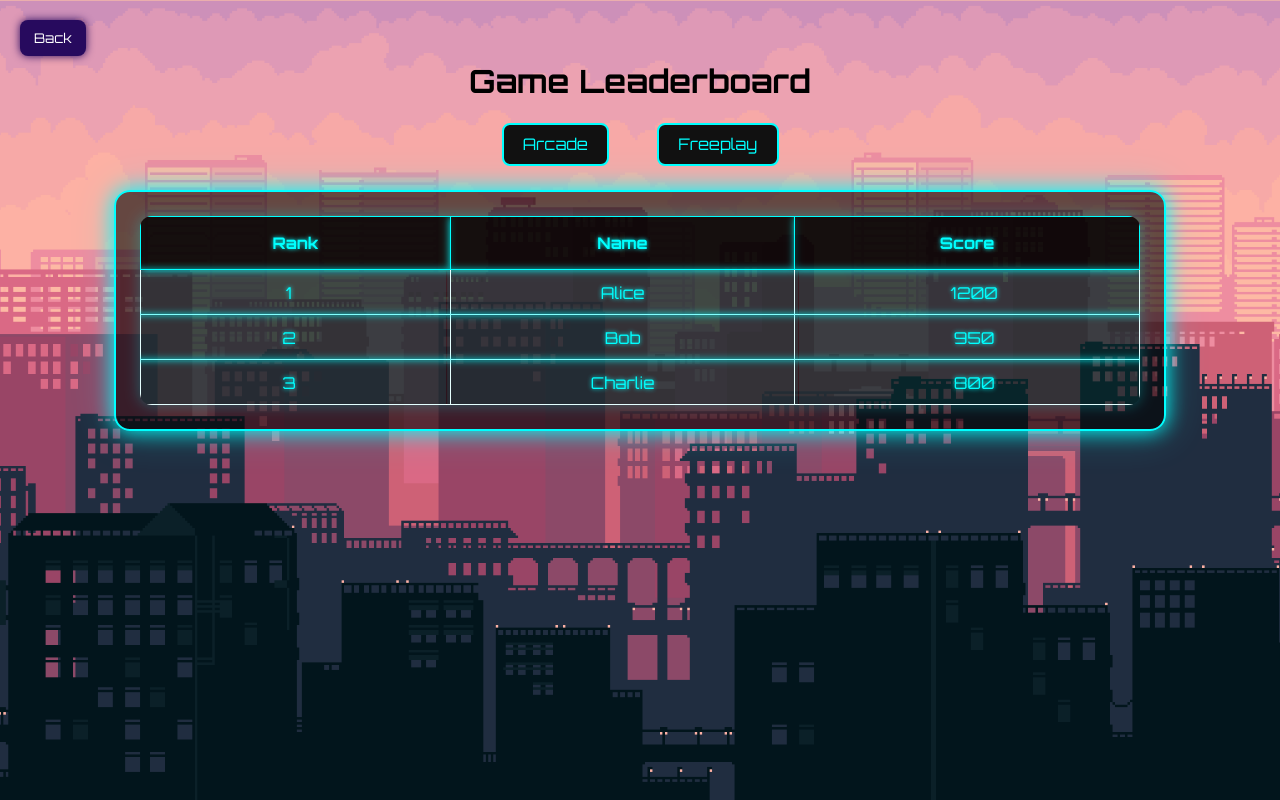
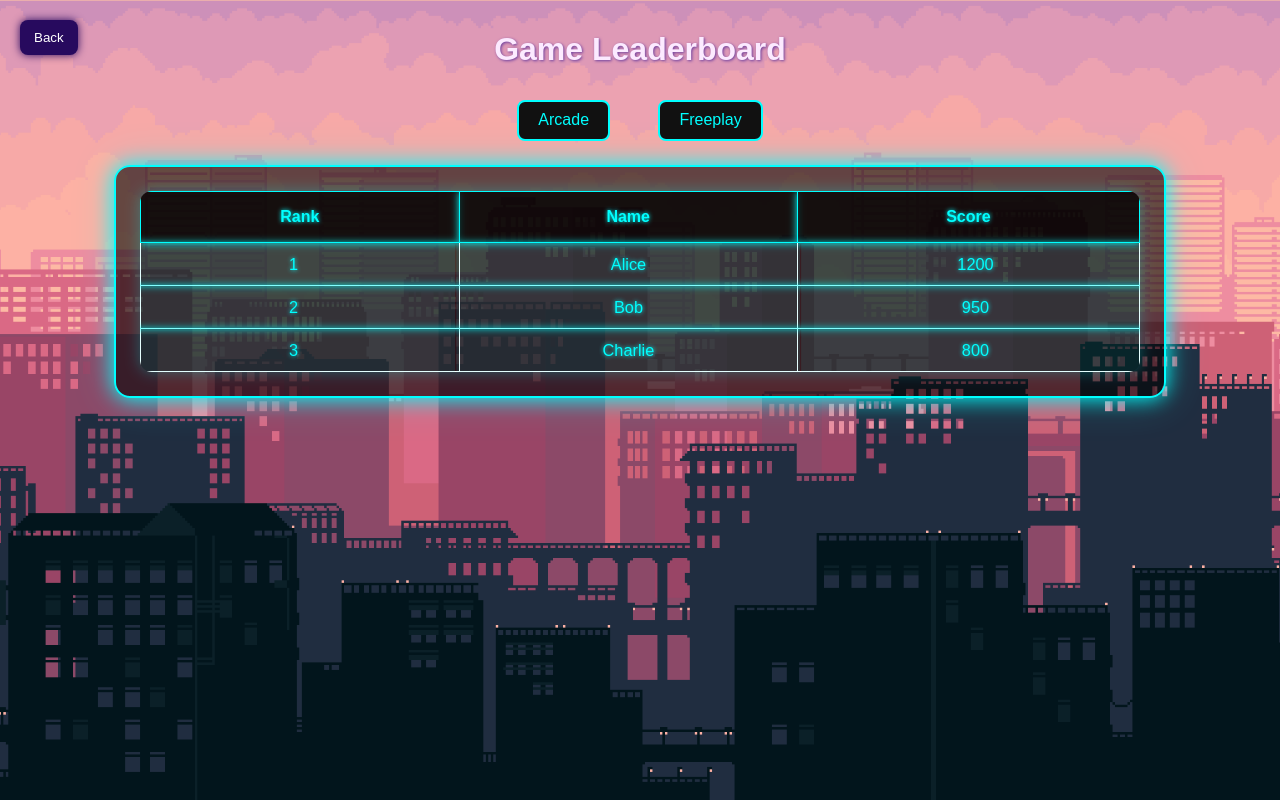
Before and after one commit to elphabetsoop/NgeeAnnCityGame, a website: page leaderboard.html in a window 1280 px wide. Drawn offline with Linux system fonts and the light colour scheme.

Commit message:
style: fix leaderboard css

```diff
--- a/css/leaderboard.css
+++ b/css/leaderboard.css
@@ -1,21 +1,45 @@
 /* General page styling */
-body {
-  font-family: 'Orbitron', sans-serif;
+html, body {
+    margin: 0;
+    padding: 0;
     text-align: center;
-  padding: 2em;
-  background-image: url('../assets/landing.png');
-  background-size: cover;           /* Ensures full coverage */
-  background-position: center;      /* Keeps image centered */
-  background-repeat: no-repeat;     /* Prevents tiling */
-  background-attachment: fixed;     /* Optional: adds a parallax effect */
-  color: #fff;
+    height: 100vh;
+    overflow: hidden;
+    font-family: 'Arial';
+    background: url('../assets/landing.png') no-repeat center center fixed;
+    background-size: cover;
+    color: #fceaff;
+}
+
+h1 {
+    padding: 10px;
+    text-shadow: 1px 1px 3px #6d3e9e;
+}
+
+
+table {
+  margin: 0 auto;
+  border-collapse: collapse;
+  width: 80%;
+  padding: 5px;
+}
+
+th,
+td {
+  border: 1px solid #ccc;
+  padding: 12px;
+}
+
+th {
+  background-color: #f2f2f2;
 }
 
 .leaderboard-container {
   width: 90%;
   max-width: 1000px;
   margin: 0 auto;
-  padding: 24px; /* Equal horizontal and vertical spacing */
+  padding: 24px;
+  /* Equal horizontal and vertical spacing */
   background-color: rgba(0, 0, 0, 0.6);
   border: 2px solid #00ffff;
   border-radius: 16px;
@@ -27,9 +51,10 @@ body {
 /* Table styling */
 .leaderboard-table {
   width: 100%;
-  margin: 0;
+  margin: 0 auto;
   border-collapse: collapse;
-  background-color: rgba(0, 0, 0, 0.3); /* semi-transparent dark bg */
+  background-color: rgba(0, 0, 0, 0.3);
+  /* semi-transparent dark bg */
   box-shadow: 0 0 15px rgba(0, 255, 255, 0.3);
   border-radius: 12px;
   overflow: hidden;
@@ -37,15 +62,20 @@ body {
 
 .leaderboard-table th,
 .leaderboard-table td {
-  border: 1px solid white; /* Clean, crisp white lines */
-  box-shadow: none;        /* Remove any glow */
-  background: transparent; /* Prevent background bleed */
+  border: 1px solid white;
+  /* Clean, crisp white lines */
+  box-shadow: none;
+  /* Remove any glow */
+  background: transparent;
+  /* Prevent background bleed */
   color: #00ffff;
 }
 
 .leaderboard-table th {
-  background-color: rgba(0, 0, 0, 0.7);  /* Match row background */
-  color: #00ffff;                       /* Neon blue */
+  background-color: rgba(0, 0, 0, 0.7);
+  /* Match row background */
+  color: #00ffff;
+  /* Neon blue */
   padding: 1em;
   border: 1px solid #00ffff;
   text-shadow: 0 0 4px #00ffff;
@@ -56,14 +86,17 @@ body {
   border: 1px solid #00ffff;
   padding: 12px;
   text-shadow: 0 0 4px #00ffff;
-    background-color: rgba(0, 255, 255, 0.1); /* translucent neon blue */
+  background-color: rgba(0, 255, 255, 0.1);
+  /* translucent neon blue */
   transform: scale(1.02);
   transition: 0.2s ease;
   box-shadow: 0 0 8px #00ffff;
+  padding: 2px;
 }
 
 .leaderboard-entry:hover {
-    background-color: rgba(0, 0, 0, 0.8); /* almost black with slight transparency */
+  background-color: rgba(0, 0, 0, 0.8);
+  /* almost black with slight transparency */
   cursor: pointer;
 }
 
@@ -72,7 +105,8 @@ body {
   display: flex;
   justify-content: center;
   gap: 16px;
-  margin-bottom: 24px; /* Adjust this to control vertical space */
+  margin-bottom: 24px;
+  /* Adjust this to control vertical space */
 }
 
 .leaderboard-toggle button {
@@ -82,7 +116,6 @@ body {
   padding: 0.6em 1.2em;
   margin: 0 1em;
   font-size: 1em;
-  font-family: 'Orbitron', sans-serif;
   border-radius: 8px;
   transition: all 0.2s ease;
 }
@@ -102,7 +135,6 @@ body {
   border: none;
   border-radius: 8px;
   padding: 10px 14px;
-  font-family: 'Orbitron', sans-serif;
   cursor: pointer;
   box-shadow: 0 0 8px #270a5e;
   transition: 0.3s;
--- a/leaderboard.html
+++ b/leaderboard.html
@@ -5,32 +5,12 @@
   <meta name="viewport" content="width=device-width, initial-scale=1.0" />
   <link rel="icon" href="assets/player.png">
   <link rel="stylesheet" href="css/leaderboard.css" />
-  <link href="https://fonts.googleapis.com/css2?family=Orbitron:wght@400;700&display=swap" rel="stylesheet">
   <title>Leaderboard</title>
-  <style>
-    body {
-      font-family: 'Orbitron', sans-serif;
-      text-align: center;
-      padding: 2em;
-    }
-    table {
-      margin: 0 auto;
-      border-collapse: collapse;
-      width: 80%;
-    }
-    th, td {
-      border: 1px solid #ccc;
-      padding: 12px;
-    }
-    th {
-      background-color: #f2f2f2;
-    }
-  </style>
 </head>
 
 <body>
     <button class="exit-button" onclick="goToMainMenu()">Back</button>
-    <h1 style="color: black">Game Leaderboard</h1>
+    <h1>Game Leaderboard</h1>
 
     <!-- Toggle Buttons -->
     <div class="leaderboard-toggle">
```
Also changed, not shown: free.html (+2 -2 lines), scripts/scoring.js (+9 -0 lines). Lines whose indentation alone changed are shown as unchanged.
